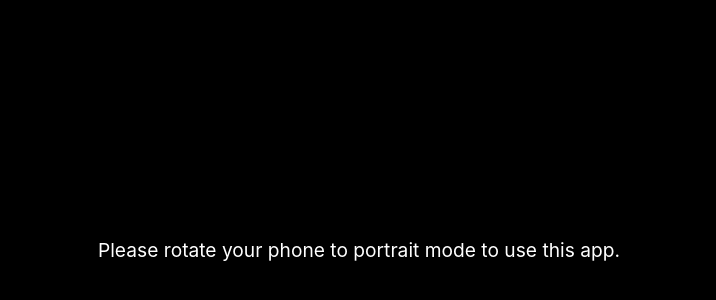
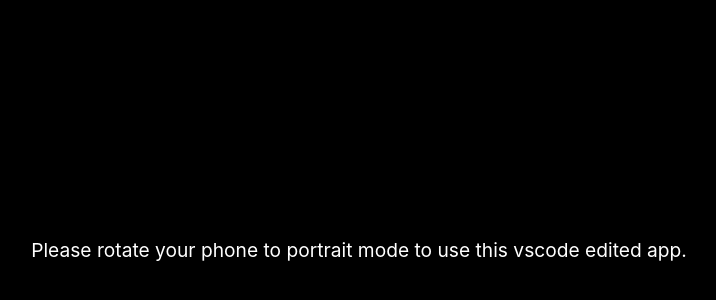
Before and after one commit to drshariqalikhan/zombie, a plain HTML site: page index.html in a window 1280 px wide. Shown: the part 140-440 px from the top of the page, without its empty margins (281-997 px from the left). Drawn offline with Linux system fonts and the light colour scheme.

Commit message:
vsccode.dev edited

```diff
--- a/index.html
+++ b/index.html
@@ -136,7 +136,7 @@
 
     <!-- Splash Screen -->
     <div id="splash-screen">
-        <p>Please rotate your phone to portrait mode to use this app.</p>
+        <p>Please rotate your phone to portrait mode to use this vscode edited app.</p>
     </div>
 
     <!-- Main Application Content (initially hidden) -->
```
